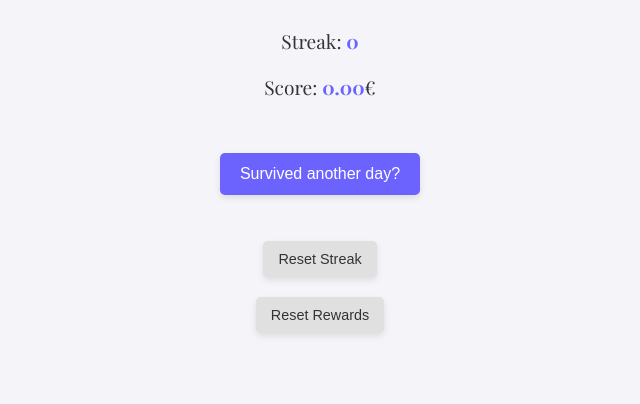
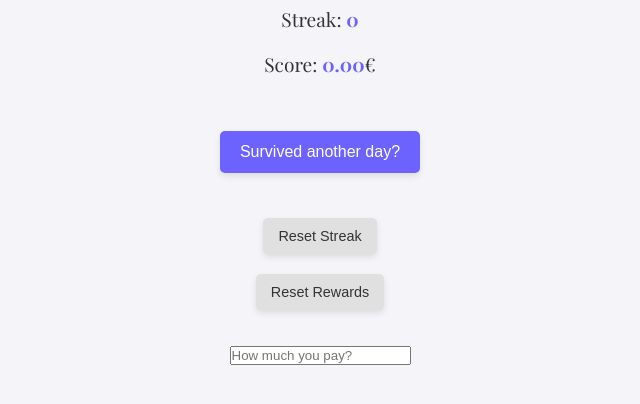
Before and after one commit to Sopmou/Streak-Counter, a plain HTML site: page index.html in a window 1280 px wide. Shown: the part 278-682 px from the top of the page, without its empty margins (320-960 px from the left). Drawn offline with nearby package versions, Linux system fonts and the light colour scheme; a web font is replaced by a local one.

Commit message:
Aktualisieren von index.html

```diff
--- a/index.html
+++ b/index.html
@@ -15,7 +15,8 @@
     <p>Score: <span class="score">0</span>€</p><br>
     <button class="submitBtn">Survived another day?</button> <br>
     <button class="resetStreakBtn">Reset Streak</button>
-    <button class="resetRewardBtn">Reset Rewards</button>
+    <button class="resetRewardBtn">Reset Rewards</button> <br>
+<input type="number" placeholder="How much you pay?" id="payAmount">
 
 </body>
 </html>
```
